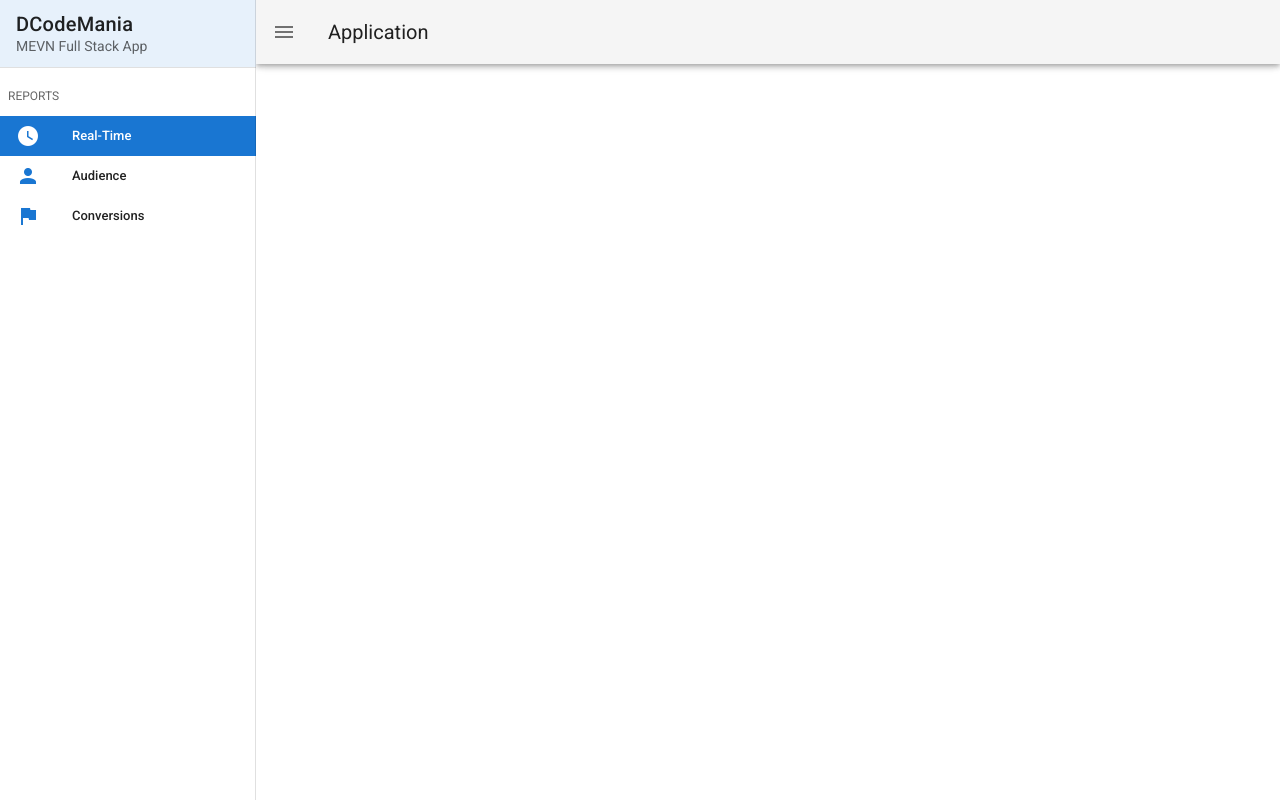
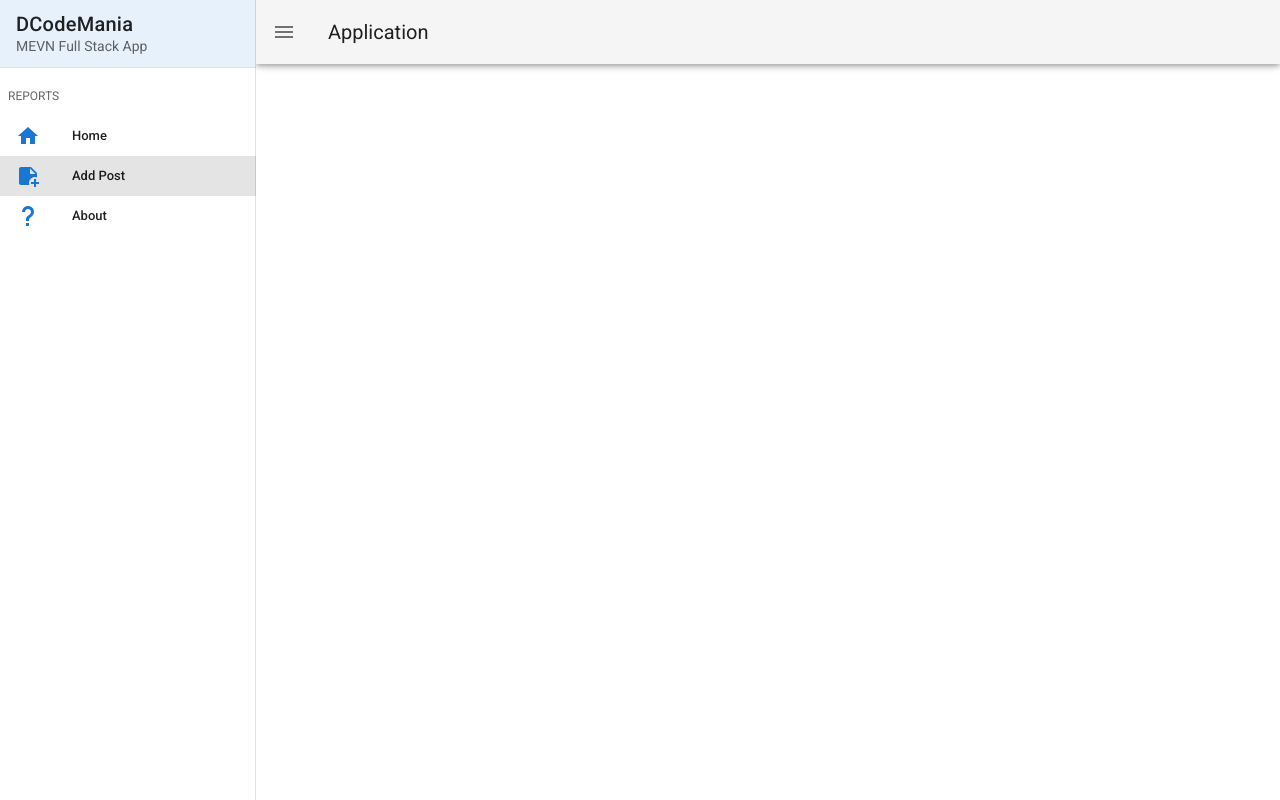
Before and after one commit to PPavell234/mevn_full_stack_app, a Vue app in the folder client/: page /add-post in a window 1280 px wide. Built offline with nearby package versions, Linux system fonts and the light colour scheme.

Commit message:
Добавление ссылок

```diff
--- a/client/src/App.vue
+++ b/client/src/App.vue
@@ -28,6 +28,7 @@
             :key="i"
             :class="{ 'active-item': selected === item.text }"
             @click="selectItem(item.text)"
+            :to="item.link"
             link
           >
             <v-list-item-icon>
@@ -49,6 +50,11 @@
     </v-navigation-drawer>
 
 
+    <v-main>
+      <router-view></router-view>
+    </v-main>
+
+
   </v-app>
 </template>
 
@@ -56,12 +62,12 @@
 export default {
   name: 'App',
   data: () => ({
-    drawer: true,
+    drawer: null,
     selected: 'Real-Time',
     items: [
-      { text: 'Real-Time', icon: 'mdi-clock' },
-      { text: 'Audience', icon: 'mdi-account' },
-      { text: 'Conversions', icon: 'mdi-flag' },
+      { text: 'Home', icon: 'mdi-home',link:"/" },
+      { text: 'Add Post', icon: 'mdi-note-plus',link:"/add-post" },
+      { text: 'About', icon: 'mdi-help',link:"/about" },
     ],
   }),
   methods: {
--- a/client/src/router/index.js
+++ b/client/src/router/index.js
@@ -1,29 +1,35 @@
-import Vue from 'vue'
-import VueRouter from 'vue-router'
-import HomeView from '../views/HomeView.vue'
+import Vue from "vue";
+import VueRouter from "vue-router";
+import HomeView from "../views/HomeView.vue";
 
-Vue.use(VueRouter)
+Vue.use(VueRouter);
 
 const routes = [
   {
-    path: '/',
-    name: 'home',
-    component: HomeView
+    path: "/",
+    name: "home",
+    component: HomeView,
   },
   {
-    path: '/about',
-    name: 'about',
+    path: "/",
+    name: "home",
+    component: HomeView,
+  },
+  {
+    path: "/about",
+    name: "about",
     // route level code-splitting
     // this generates a separate chunk (about.[hash].js) for this route
     // which is lazy-loaded when the route is visited.
-    component: () => import(/* webpackChunkName: "about" */ '../views/AboutView.vue')
-  }
-]
+    component: () =>
+      import(/* webpackChunkName: "about" */ "../views/AboutView.vue"),
+  },
+];
 
 const router = new VueRouter({
-  mode: 'history',
+  mode: "history",
   base: process.env.BASE_URL,
-  routes
-})
+  routes,
+});
 
-export default router
+export default router;
--- a/client/src/views/AboutView.vue
+++ b/client/src/views/AboutView.vue
@@ -1,5 +1,3 @@
 <template>
-  <div class="about">
-    <h1>This is an about page</h1>
-  </div>
+  <h1>About Page</h1>
 </template>
--- /dev/null
+++ b/client/src/views/AddPost.vue
@@ -0,0 +1,3 @@
+<template>
+    <h1>Add Post Page</h1>
+</template>
--- a/client/src/views/HomeView.vue
+++ b/client/src/views/HomeView.vue
@@ -1,5 +1,5 @@
 <template>
-  <hello-world />
+  <h1>Home Page</h1>
 </template>
 
 <script>
```
